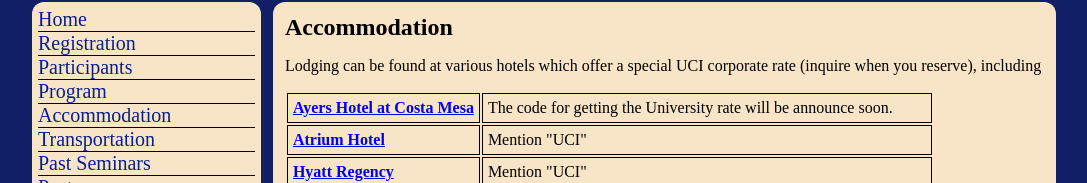
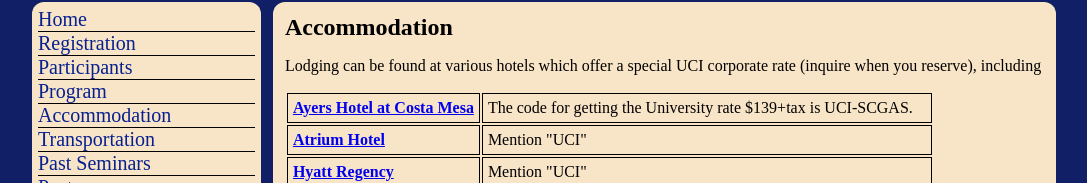
Before and after one commit to Geometry-Discovery-Project-UCI/scgas.math.uci.edu, a Vue app: page /accommodation in a window 1280 px wide. Shown: the part 158-341 px from the top of the page, without its empty margins (96-1183 px from the left). Built offline with nearby package versions, Linux system fonts and the light colour scheme.

Commit message:
updated the hotel rate.

```diff
--- a/src/views/AccommodationView.vue
+++ b/src/views/AccommodationView.vue
@@ -19,7 +19,7 @@
           ></b
         >
       </td>
-      <td>The code for getting the University rate will be announce soon.</td>
+      <td>The code for getting the University rate $139+tax is UCI-SCGAS.</td>
     </tr>
     <tr>
       <td>
```
